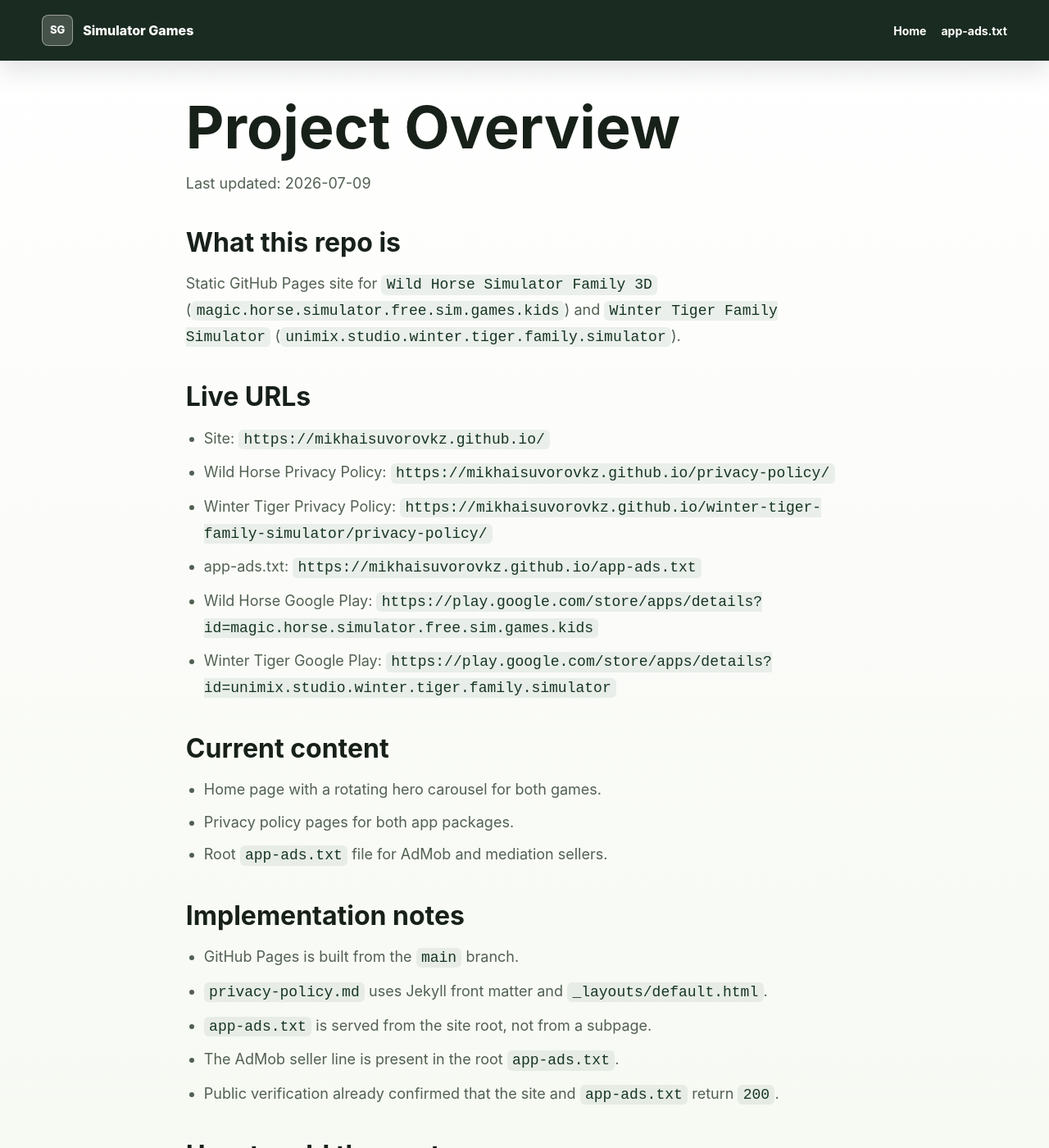
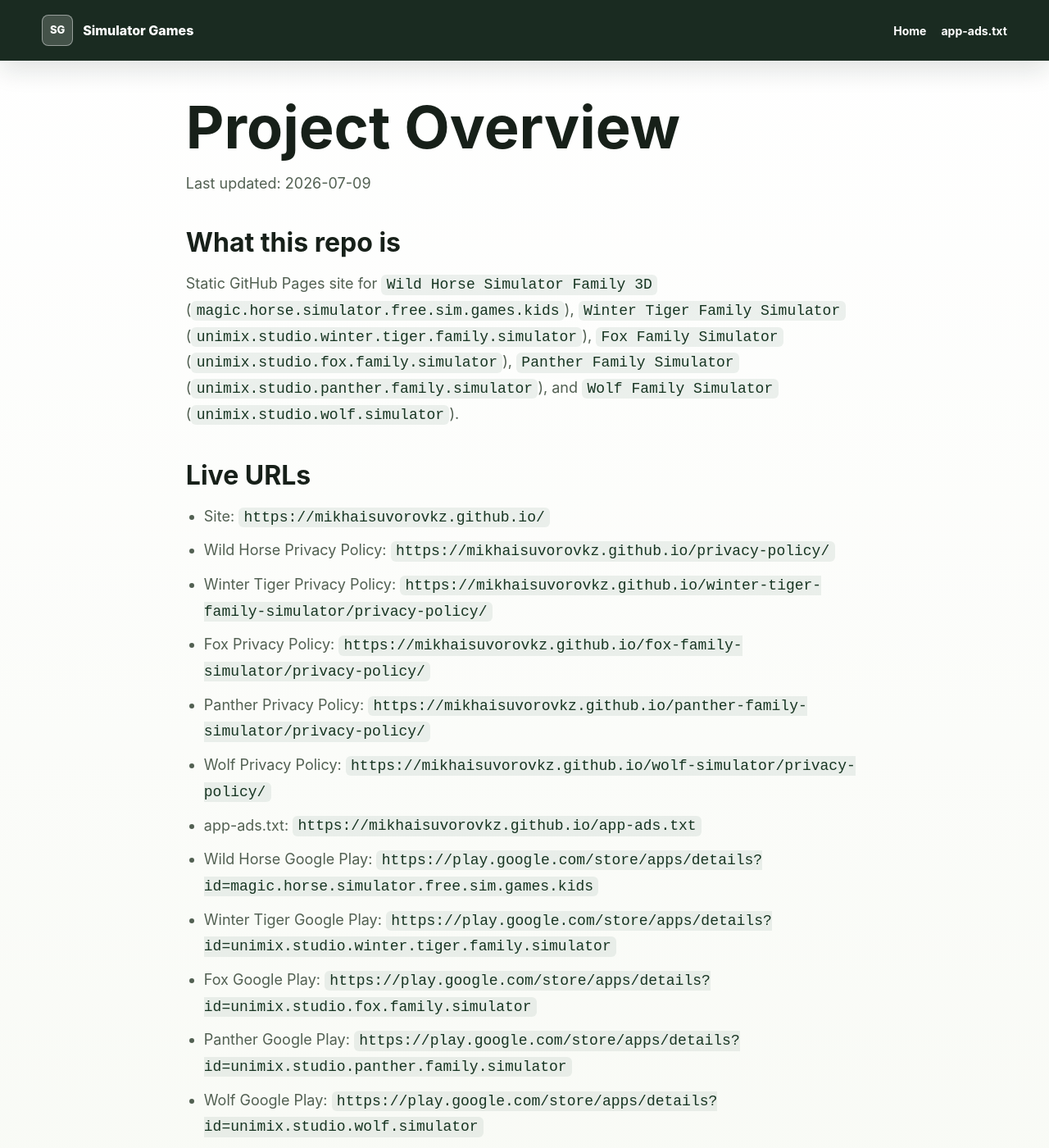
Before and after one commit to MikhaiSuvorovkz/MikhaiSuvorovkz.github.io, a Jekyll site: the page built from docs/PROJECT-OVERVIEW.md, in a window 1280 px wide and 1400 px high. Shown: the whole window at 82% size. Built offline with Jekyll 4.4.1, drawn with Linux system fonts in a browser that asks for light colours; our own code applies the rules of GitHub Pages for plain Markdown files; some of the changed text lies outside the part shown.

Commit message:
Add fox panther and wolf simulator pages

```diff
--- a/_config.yml
+++ b/_config.yml
@@ -1,5 +1,5 @@
 title: Simulator Games Collection
-description: Official website for Wild Horse Simulator Family 3D and Winter Tiger Family Simulator.
+description: Official website for Wild Horse, Winter Tiger, Fox, Panther, and Wolf simulator games.
 url: "https://mikhaisuvorovkz.github.io"
 markdown: kramdown
 permalink: pretty
--- a/assets/styles.css
+++ b/assets/styles.css
@@ -267,6 +267,7 @@
 
 .game-list {
   display: grid;
+  grid-template-columns: repeat(auto-fit, minmax(240px, 1fr));
   gap: 14px;
 }
 
@@ -327,7 +328,7 @@
 
 .link-panel {
   display: grid;
-  grid-template-columns: repeat(3, minmax(0, 1fr));
+  grid-template-columns: repeat(auto-fit, minmax(190px, 1fr));
   gap: 16px;
 }
 
--- a/docs/PROJECT-OVERVIEW.md
+++ b/docs/PROJECT-OVERVIEW.md
@@ -5,22 +5,31 @@
 ## What this repo is
 
 Static GitHub Pages site for `Wild Horse Simulator Family 3D`
-(`magic.horse.simulator.free.sim.games.kids`) and `Winter Tiger Family Simulator`
-(`unimix.studio.winter.tiger.family.simulator`).
+(`magic.horse.simulator.free.sim.games.kids`), `Winter Tiger Family Simulator`
+(`unimix.studio.winter.tiger.family.simulator`), `Fox Family Simulator`
+(`unimix.studio.fox.family.simulator`), `Panther Family Simulator`
+(`unimix.studio.panther.family.simulator`), and `Wolf Family Simulator`
+(`unimix.studio.wolf.simulator`).
 
 ## Live URLs
 
 - Site: `https://mikhaisuvorovkz.github.io/`
 - Wild Horse Privacy Policy: `https://mikhaisuvorovkz.github.io/privacy-policy/`
 - Winter Tiger Privacy Policy: `https://mikhaisuvorovkz.github.io/winter-tiger-family-simulator/privacy-policy/`
+- Fox Privacy Policy: `https://mikhaisuvorovkz.github.io/fox-family-simulator/privacy-policy/`
+- Panther Privacy Policy: `https://mikhaisuvorovkz.github.io/panther-family-simulator/privacy-policy/`
+- Wolf Privacy Policy: `https://mikhaisuvorovkz.github.io/wolf-simulator/privacy-policy/`
 - app-ads.txt: `https://mikhaisuvorovkz.github.io/app-ads.txt`
 - Wild Horse Google Play: `https://play.google.com/store/apps/details?id=magic.horse.simulator.free.sim.games.kids`
 - Winter Tiger Google Play: `https://play.google.com/store/apps/details?id=unimix.studio.winter.tiger.family.simulator`
+- Fox Google Play: `https://play.google.com/store/apps/details?id=unimix.studio.fox.family.simulator`
+- Panther Google Play: `https://play.google.com/store/apps/details?id=unimix.studio.panther.family.simulator`
+- Wolf Google Play: `https://play.google.com/store/apps/details?id=unimix.studio.wolf.simulator`
 
 ## Current content
 
-- Home page with a rotating hero carousel for both games.
-- Privacy policy pages for both app packages.
+- Home page with a rotating hero carousel for five games.
+- Privacy policy pages for all app packages.
 - Root `app-ads.txt` file for AdMob and mediation sellers.
 
 ## Implementation notes
```
Also changed, not shown: fox-family-simulator/privacy-policy.md (added, +52 -0 lines), index.html (+82 -4 lines), panther-family-simulator/privacy-policy.md (added, +52 -0 lines), wolf-simulator/privacy-policy.md (added, +52 -0 lines), README.md, assets/fox-family-hero.svg (added), assets/panther-family-hero.svg (added), assets/wolf-family-hero.svg (added).
